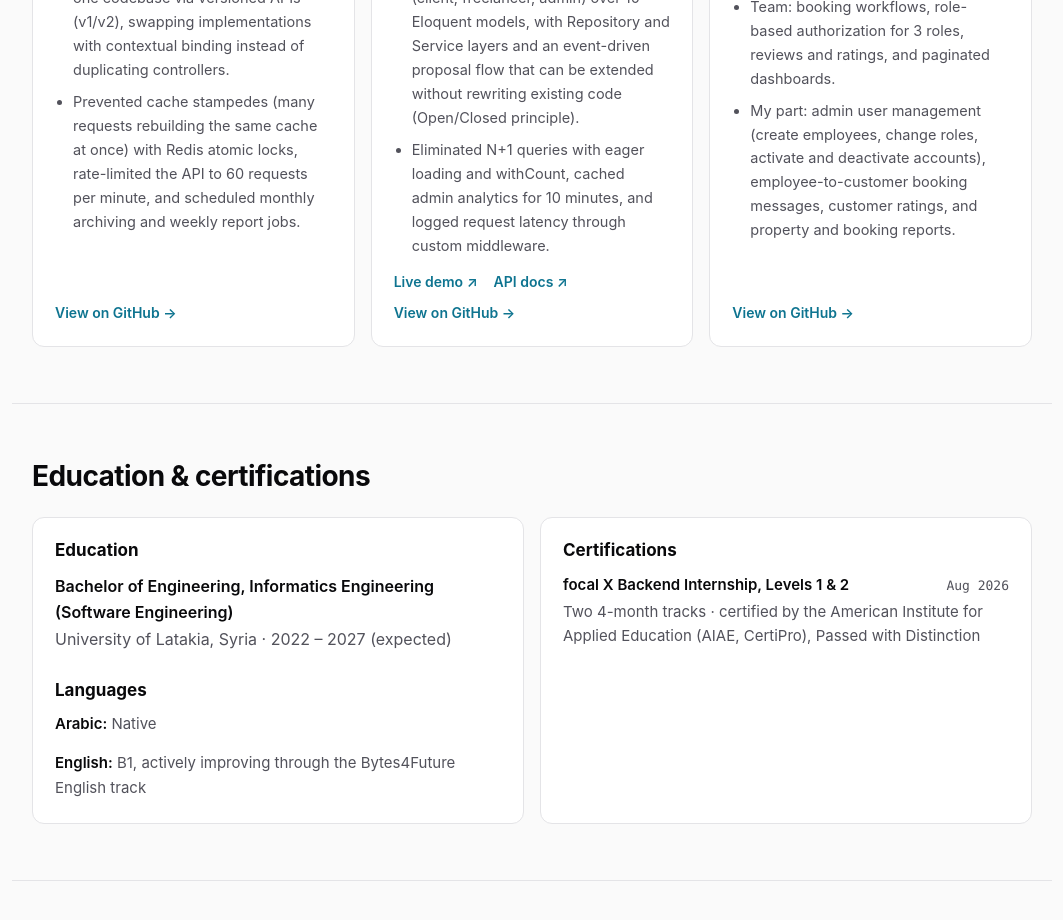
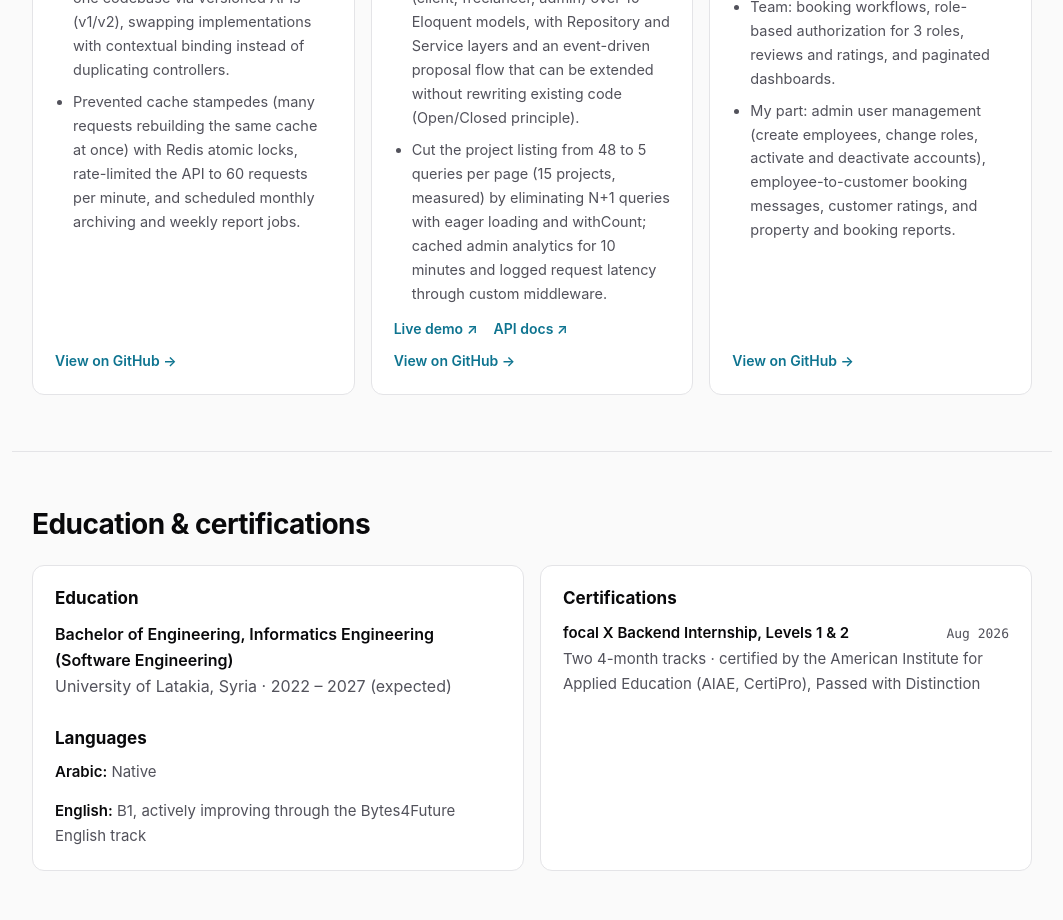
Before and after one commit to hasan123dayoub-del/portfolio, a React (Vite) app: page / in a window 1280 px wide. Shown: the part 3420-4340 px from the top of the page, without its empty margins (108-1171 px from the left). Built offline with nearby package versions, Linux system fonts and the light colour scheme.

Commit message:
HireHub: add the measured query reduction

```diff
--- a/cv/cv.html
+++ b/cv/cv.html
@@ -83,7 +83,7 @@
     <div class="item">
       <div class="row"><h3><b>HireHub | Freelance Marketplace API</b> (Individual)</h3><span class="date">Apr 2026</span></div>
       <div class="tech">Laravel 12, MySQL, Sanctum, Events | github.com/hasan123dayoub-del/HireHub | Live: hirehub-api-dy61.onrender.com/api/projects</div>
-      <ul><li>Architected an API serving 3 roles (client, freelancer, admin) over 10 Eloquent models, with Repository and Service layers and an event-driven proposal flow that can be extended without rewriting existing code (Open/Closed principle).</li><li>Eliminated N+1 queries with eager loading and withCount, cached admin analytics for 10 minutes, and logged request latency through custom middleware.</li></ul>
+      <ul><li>Architected an API serving 3 roles (client, freelancer, admin) over 10 Eloquent models, with Repository and Service layers and an event-driven proposal flow that can be extended without rewriting existing code (Open/Closed principle).</li><li>Cut the project listing from 48 to 5 queries per page (15 projects, measured) by eliminating N+1 queries with eager loading and withCount; cached admin analytics for 10 minutes and logged request latency through custom middleware.</li></ul>
     </div>
     <div class="item">
       <div class="row"><h3><b>Property Management System | Booking Platform</b> (Team)</h3><span class="date">Dec 2025 – Jan 2026</span></div>
--- a/src/data.ts
+++ b/src/data.ts
@@ -144,7 +144,7 @@ export const projects: Project[] = [
     tech: ['Laravel 12', 'MySQL', 'Sanctum', 'Events'],
     points: [
       'Architected an API serving 3 roles (client, freelancer, admin) over 10 Eloquent models, with Repository and Service layers and an event-driven proposal flow that can be extended without rewriting existing code (Open/Closed principle).',
-      'Eliminated N+1 queries with eager loading and withCount, cached admin analytics for 10 minutes, and logged request latency through custom middleware.',
+      'Cut the project listing from 48 to 5 queries per page (15 projects, measured) by eliminating N+1 queries with eager loading and withCount; cached admin analytics for 10 minutes and logged request latency through custom middleware.',
     ],
     repo: 'https://github.com/hasan123dayoub-del/HireHub',
     live: 'https://hirehub-api-dy61.onrender.com/api/projects',
```
Also changed, not shown: 1 other file (tests, documents, lock files or other folders).
